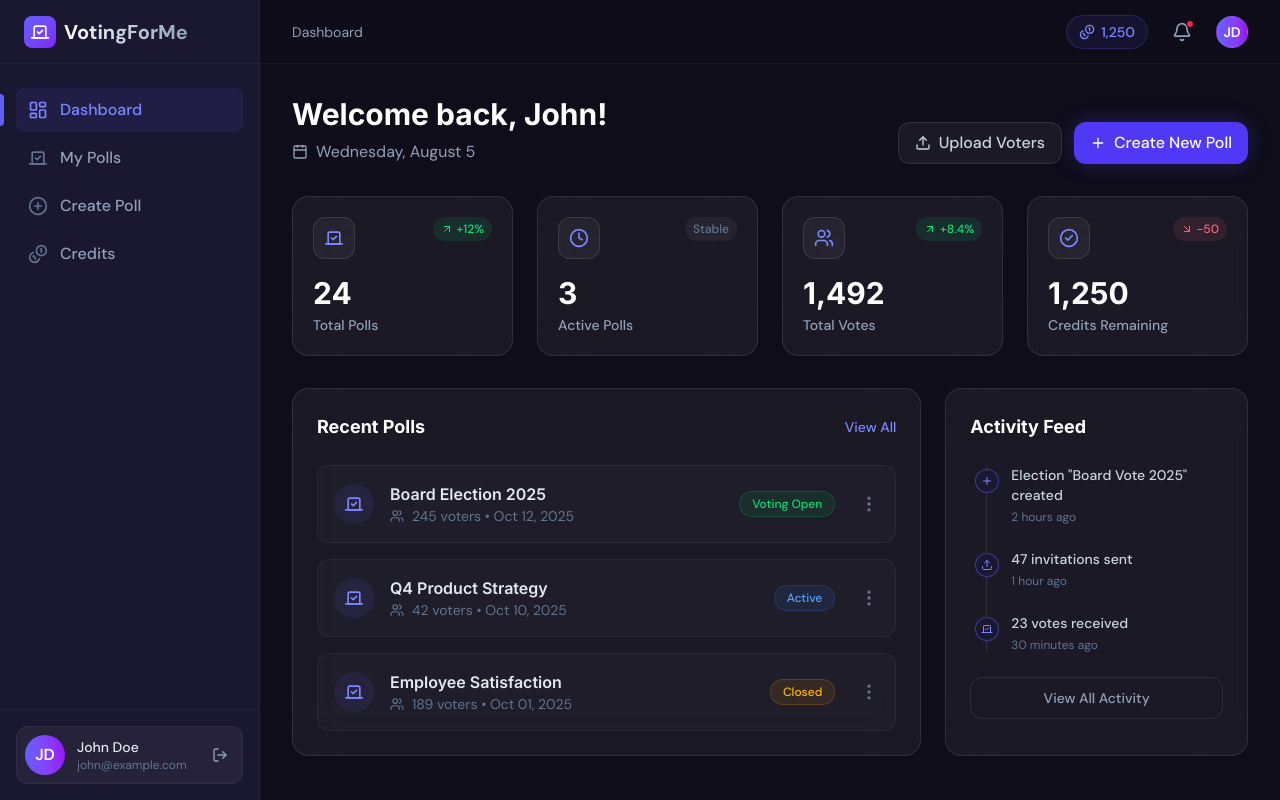
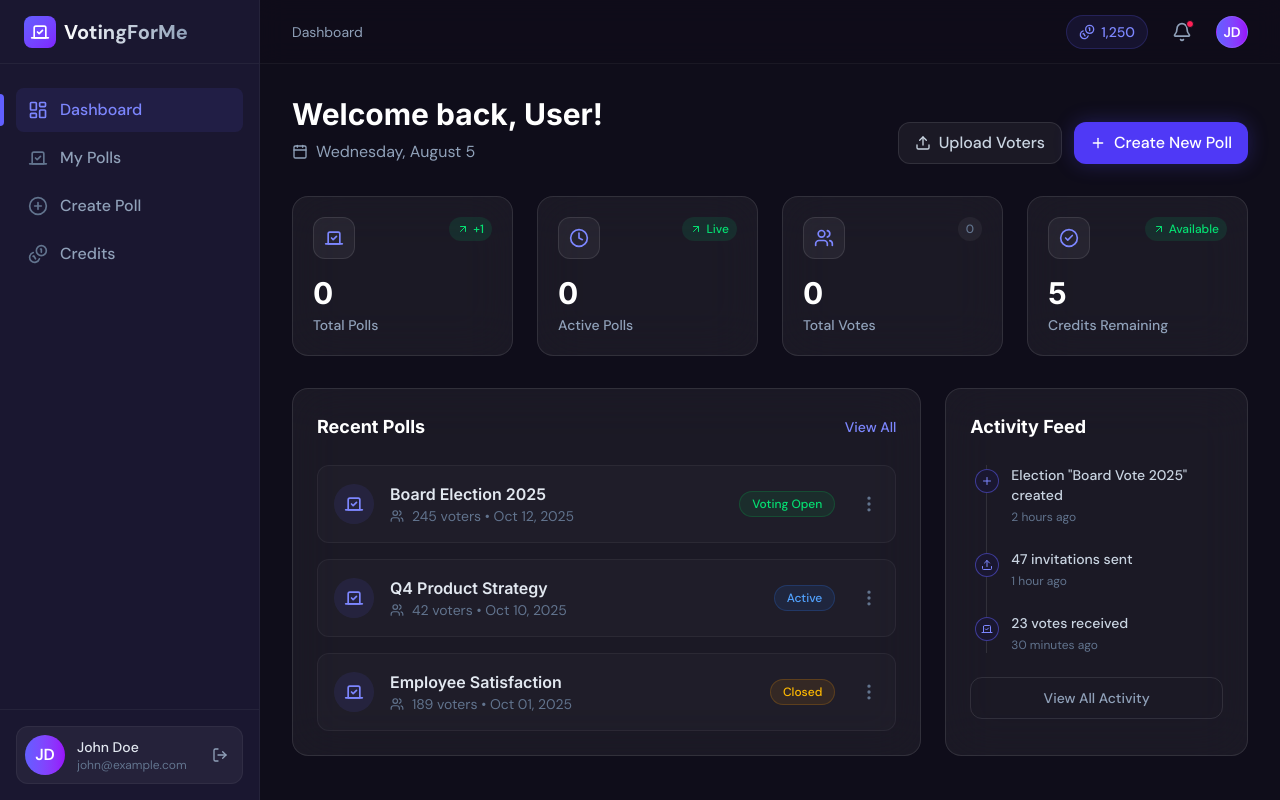
Before and after one commit to pathakpranab5252-cell/votingforme, a Next.js app: page /dashboard in a window 1280 px wide. Built offline with nearby package versions, Linux system fonts and the light colour scheme; no server answers.

Commit message:
feat: connect Dashboard to real user profile and poll database data

```diff
--- a/src/app/(dashboard)/dashboard/page.tsx
+++ b/src/app/(dashboard)/dashboard/page.tsx
@@ -16,14 +16,59 @@ import {
 } from 'lucide-react';
 import Link from 'next/link';
 
+import { useState, useEffect } from 'react';
+import { createClient } from '@/lib/supabase/client';
+
 export default function DashboardPage() {
   const today = new Date().toLocaleDateString('en-US', { weekday: 'long', month: 'long', day: 'numeric' });
+  const [userName, setUserName] = useState('User');
+  const [userCredits, setUserCredits] = useState(5);
+  const [pollsList, setPollsList] = useState<any[]>([]);
+  const [loading, setLoading] = useState(true);
+
+  useEffect(() => {
+    async function loadData() {
+      try {
+        const supabase = createClient();
+        const { data: { user } } = await supabase.auth.getUser();
+
+        if (user) {
+          // Fetch Profile
+          const { data: profile } = await supabase
+            .from('users')
+            .select('full_name, credits')
+            .eq('id', user.id)
+            .single();
+
+          if (profile) {
+            setUserName(profile.full_name || 'User');
+            setUserCredits(profile.credits ?? 5);
+          }
+
+          // Fetch Polls
+          const res = await fetch('/api/polls');
+          if (res.ok) {
+            const data = await res.json();
+            setPollsList(data.polls || []);
+          }
+        }
+      } catch (err) {
+        console.error('Error loading dashboard data:', err);
+      } finally {
+        setLoading(false);
+      }
+    }
+    loadData();
+  }, []);
+
+  const totalPollsCount = pollsList.length;
+  const activePollsCount = pollsList.filter(p => p.status === 'voting_open').length;
 
   const stats = [
-    { label: 'Total Polls', value: '24', icon: Vote, trend: '+12%', isPositive: true },
-    { label: 'Active Polls', value: '3', icon: Clock, trend: 'Stable', isPositive: null },
-    { label: 'Total Votes', value: '1,492', icon: Users, trend: '+8.4%', isPositive: true },
-    { label: 'Credits Remaining', value: '1,250', icon: CheckCircle2, trend: '-50', isPositive: false },
+    { label: 'Total Polls', value: String(totalPollsCount || 0), icon: Vote, trend: '+1', isPositive: true },
+    { label: 'Active Polls', value: String(activePollsCount || 0), icon: Clock, trend: 'Live', isPositive: true },
+    { label: 'Total Votes', value: '0', icon: Users, trend: '0', isPositive: null },
+    { label: 'Credits Remaining', value: String(userCredits), icon: CheckCircle2, trend: 'Available', isPositive: true },
   ];
 
   const recentPolls = [
@@ -61,7 +106,7 @@ export default function DashboardPage() {
       {/* Welcome Section */}
       <motion.div variants={itemVariants} className="flex flex-col sm:flex-row sm:items-end justify-between gap-4">
         <div>
-          <h1 className="text-3xl font-bold text-white mb-2">Welcome back, John!</h1>
+          <h1 className="text-3xl font-bold text-white mb-2">Welcome back, {userName}!</h1>
           <p className="text-slate-400 flex items-center gap-2">
             <Calendar className="w-4 h-4" />
             {today}
```
